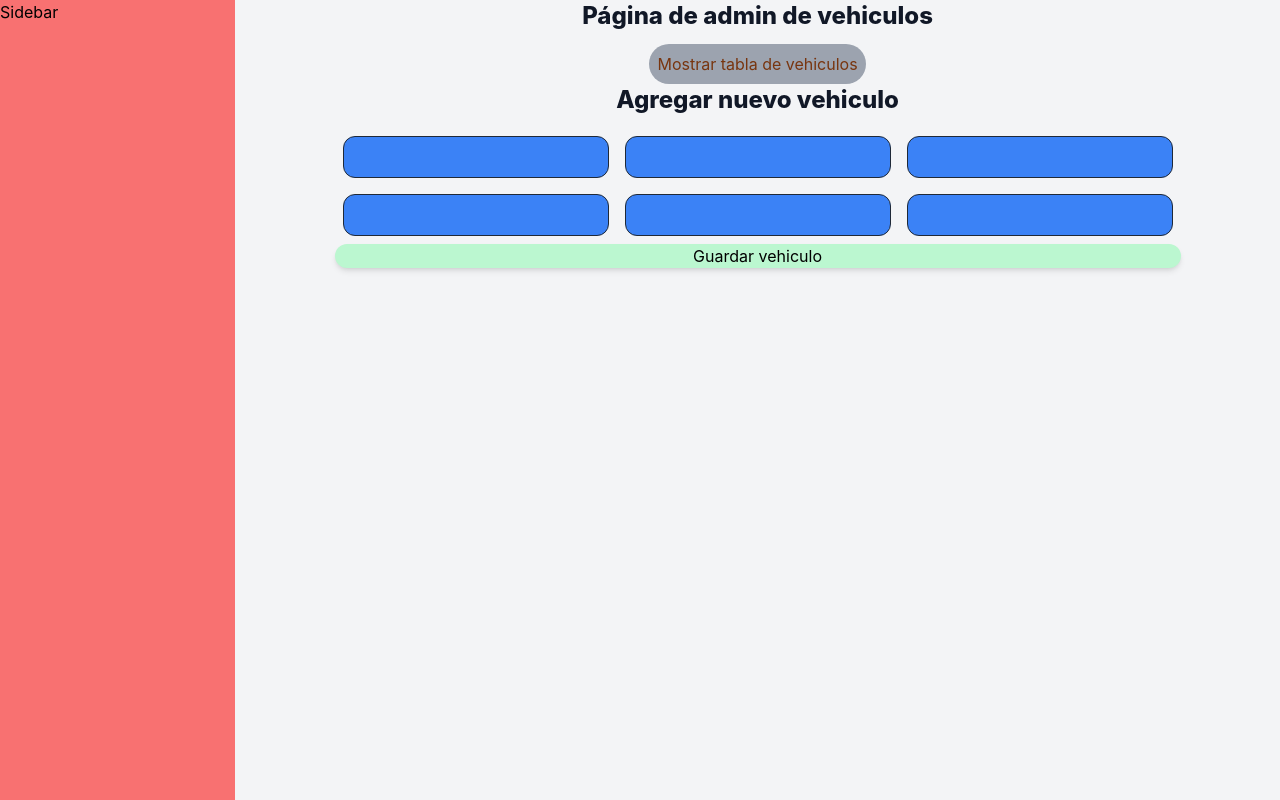
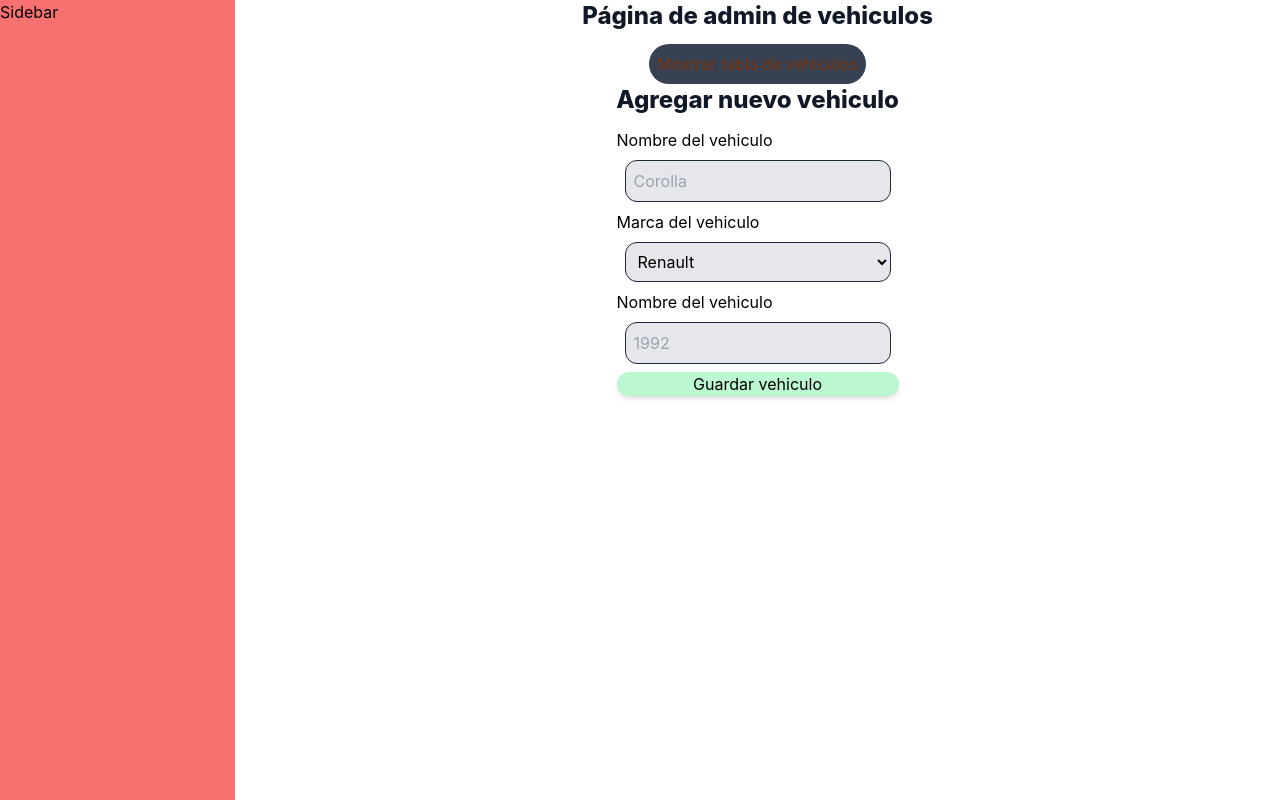
Before and after one commit to MinticcicloIII/concesionario, a React (Create React App) app: page /admin/vehiculos in a window 1280 px wide. Both pictures are taken after a click on the button "Crear nuevo vehiculo". Built offline with nearby package versions, Linux system fonts and the light colour scheme.

Commit message:
toast, bg del boton condicional no me funciono, agrgar un vehiculo como si fuera ppend en python, required para que todos loc ampos estén llenos antes de enviar, no me funciono

```diff
--- a/package.json
+++ b/package.json
@@ -10,6 +10,7 @@
     "react-dom": "^17.0.2",
     "react-router-dom": "^6.2.1",
     "react-scripts": "5.0.0",
+    "react-toastify": "^8.1.0",
     "web-vitals": "^2.1.4"
   },
   "scripts": {
--- a/src/layouts/PrivateLayouts.jsx
+++ b/src/layouts/PrivateLayouts.jsx
@@ -6,7 +6,7 @@ const PrivateLayouts = () => {
   return (
     <div className='flex w-screen h-screen'>
       <Sidebar />
-      <main className='flex w-full bg-gray-100 overflow-y-scroll overflow-x-scroll items-center justify-center m-0 p-0'>
+      <main className='flex w-full overflow-y-scroll overflow-x-scroll items-center justify-center m-0 p-0'>
         <Outlet />
       </main>
     </div>
--- a/src/pages/Admin/Vehiculos.jsx
+++ b/src/pages/Admin/Vehiculos.jsx
@@ -1,4 +1,6 @@
 import React, { useEffect, useState } from 'react';
+import { ToastContainer, toast } from 'react-toastify';
+import 'react-toastify/dist/ReactToastify.css';
 
 const vehiculosBackend = [
   {
@@ -43,8 +45,9 @@ const vehiculosBackend = [
 
 const Vehiculos = () => {
   const [mostrarTabla, setMostrarTabla] = useState(true);
-  const [vehiculos, setVehiculos] = useState([])
-  const [textoBoton, setTextoBoton] = useState("Crear neuvo vehículo")
+  const [vehiculos, setVehiculos] = useState([]);
+  const [textoBoton, setTextoBoton] = useState("Crear  vehículo");
+  const [colorBoton, setColorBoton] = useState('red');
 
   useEffect(() => {
     setVehiculos(vehiculosBackend)
@@ -57,9 +60,11 @@ const Vehiculos = () => {
 
   useEffect(() => {
     if (mostrarTabla) {
-      setTextoBoton("Crear nuevo vehiculo")
+      setTextoBoton("Crear nuevo vehiculo");
+      setColorBoton('bg-gray-200');
     } else {
-      setTextoBoton("Mostrar tabla de vehiculos")
+      setTextoBoton("Mostrar tabla de vehiculos");
+      setColorBoton('bg-gray-700');
 
     }
   }, [mostrarTabla]);
@@ -78,13 +83,31 @@ const Vehiculos = () => {
           Página de admin de vehiculos
         </h2>
 
-        <button className='bg-gray-400 rounded-full p-2 transform transition duration-500 text-amber-900 hover:scale-110 hover:text-yellow-50'
+        <button
+          onClick={() => {
+            setMostrarTabla(!mostrarTabla);
+          }}
+          className={`rounded-full ${colorBoton} bg-gray-700 p-2 text-amber-900 hover:scale-110 hover:text-yellow-50 `}
           type='button'
-        onClick={() => { setMostrarTabla(!mostrarTabla) }}>{textoBoton}</button>
-        {mostrarTabla ?
-          <TablaDeVehiculos listaVehiculos ={vehiculos} /> :
-          <FormularioCreacionDeVehiculos />
-        }
+        >
+          {textoBoton}
+
+        </button>
+
+
+
+
+        {mostrarTabla ? (
+
+          <TablaDeVehiculos listaVehiculos={vehiculos} />
+        ) : (
+
+          <FormularioCreacionDeVehiculos
+            funcionParaMostrarLaTabla={setMostrarTabla}
+            funcionParaAgregarUnVehiculo={setVehiculos}
+            listaVehiculos={vehiculos} />
+        )}
+        <ToastContainer position="bottom-center" autoClose={5000} />
 
       </div>
 
@@ -94,24 +117,66 @@ const Vehiculos = () => {
 
 };
 
-const FormularioCreacionDeVehiculos = () => {
+const FormularioCreacionDeVehiculos = ({ funcionParaMostrarLaTabla, listaVehiculos, funcionParaAgregarUnVehiculo }) => {
+  const [nombre, setNombre] = useState();
+  const [marca, setMarca] = useState();
+  const [modelo, setModelo] = useState();
+
+  const enviarAlbackend = () => {
+    console.log("Enviar al backend")
+    toast.success('Datos guarados')
+    funcionParaMostrarLaTabla(true)
+    funcionParaAgregarUnVehiculo([...listaVehiculos, { nombre: nombre, marca: marca, modelo: modelo },])
+
+    /* ... spread operator me pone todo lo que tiene es variable, y se le pone lo otro es comoe l append de python */
+
+  }
+
   return (
     <div className='flex flex-col items-center justify-center'>
       <h2 className='text-2xl font-extrabold text-gray-900 mb-3 mt-0'>Agregar nuevo vehiculo</h2>
-      <form className='grid grid-cols-3'>
-        <input type="text" className='bg-blue-500 border border-gray-800 rounded-xl p-2 m-2' />
-        <input type="text" className='bg-blue-500 border border-gray-800 rounded-xl p-2 m-2' />
-        <input type="text" className='bg-blue-500 border border-gray-800 rounded-xl p-2 m-2' />
-        <input type="text" className='bg-blue-500 border border-gray-800 rounded-xl p-2 m-2' />
-        <input type="text" className='bg-blue-500 border border-gray-800 rounded-xl p-2 m-2' />
-        <input type="text" className='bg-blue-500 border border-gray-800 rounded-xl p-2 m-2' />
-        <button className='col-span-3 bg-green-200 rounded-full shadow-md hover:bg-green-800 hover:text-orange-50' type='submit'>Guardar vehiculo</button>
+      <form className='flex flex-col'>
+        <label className='flex flex-col' htmlFor="nombre">
+          Nombre del vehiculo
+
+          <input required  name='nombre' value={nombre} type="text" className='bg-gray-200 border border-gray-800 rounded-xl p-2 m-2' placeholder='Corolla'
+            onChange={(e) => {
+              setNombre(e.target.value);
+            }}
+            />
+        </label>
+        <label className='flex flex-col' htmlFor="marca">
+          Marca del vehiculo
+          <select required className='bg-gray-200 border border-gray-800 rounded-xl p-2 m-2'
+            value={marca}
+            onChange={(e) => {
+              setMarca(e.target.value);
+            }}
+          >
+            <option disabled >Seleccione una opción</option>
+            <option >Renault</option>
+            <option >Toyota</option>
+            <option >Ford</option>
+          </select>
+        </label>
+        <label className='flex flex-col' htmlFor="modelo">
+          Nombre del vehiculo
+
+          <input
+            required
+            name='modelo' value={modelo} type="number" max={2022} min={1970} className='bg-gray-200 border border-gray-800 rounded-xl p-2 m-2' placeholder='1992'
+            onChange={(e) => {
+              setModelo(e.target.value);
+            }}
+          />
+        </label>
+        <button type='submit' onClick={() => { enviarAlbackend(); }} className='bg-green-200 rounded-full shadow-md hover:bg-green-800 hover:text-orange-50' >Guardar vehiculo</button>
       </form>
     </div>
   )
 };
 
-const TablaDeVehiculos = ({listaVehiculos}) => {
+const TablaDeVehiculos = ({ listaVehiculos }) => {
   useEffect(() => {
 
     console.log("este es el listado de vehiculos en el componente tabla", listaVehiculos)
@@ -131,8 +196,8 @@ const TablaDeVehiculos = ({listaVehiculos}) => {
           </tr>
         </thead>
         <tbody className='p-3'>
-          {listaVehiculos.map((listaVehiculos) =>{
-            return(
+          {listaVehiculos.map((listaVehiculos) => {
+            return (
               <tr>
                 <td>{listaVehiculos.nombre}</td>
                 <td>{listaVehiculos.marca}</td>
```
Also changed, not shown: 1 other file (tests, documents, lock files or other folders). Lines whose indentation alone changed are shown as unchanged.
